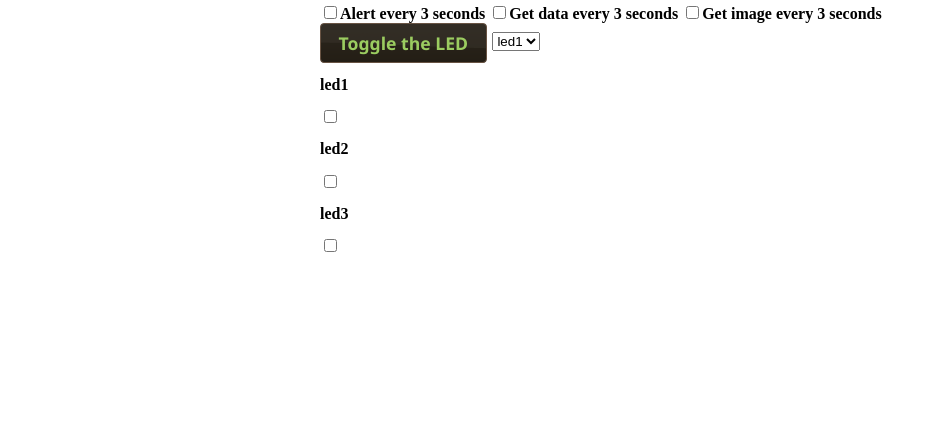
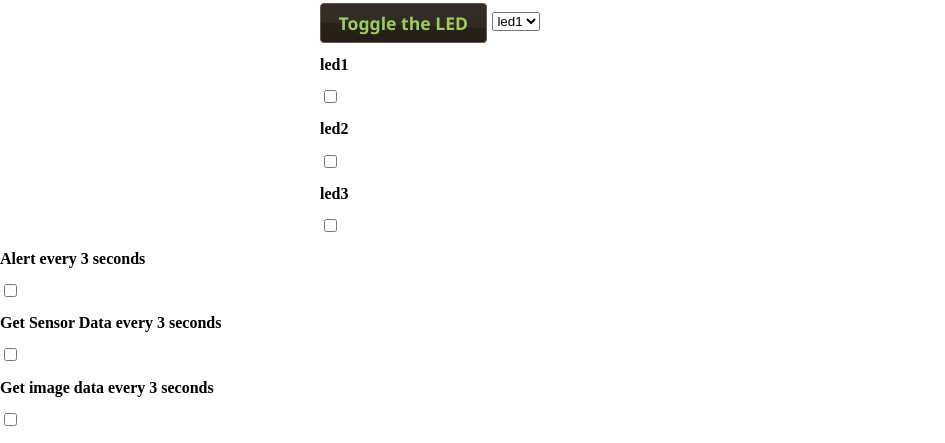
Before and after one commit to freefood89/Fishtank, a Flask app: page /dashboard in a window 1280 px wide. Shown: the part 947-1390 px from the top of the page, without its empty margins (0-945 px from the left). Before the commit the page ends 1199 px from the top, so only its background shows below. Run offline with Flask 2, Linux system fonts and the light colour scheme; some libraries are stand-ins or nearby versions.

Commit message:
Alert,Get Sensor, Get image changed to ON-OFF switches and they are fully functional. In some way. HTML is still a bit messy.

```diff
--- a/templates/dashboard.html
+++ b/templates/dashboard.html
@@ -67,6 +67,7 @@
 </head>
 <body>
     <link rel="stylesheet" href="static/jquery-ui-1.11.2.custom/jquery-ui.min.css">
+    <link rel="stylesheet" href="static/onoffswitch.css">
     <script src="static/jquery-ui-1.11.2.custom/external/jquery/jquery.js"></script>
     <script src="static/jquery-ui-1.11.2.custom/jquery-ui.min.js"></script>
     <script src="static/flot/jquery.flot.js"></script>
@@ -81,13 +82,35 @@
             <img id="RecentImage" src="http://renomania.ddns.net/recentImage">
         </article>
     </section>
-    <aside>
-            <input type="checkbox" id="check"><label for="check">Alert every 3 seconds</label>
-            <input type="checkbox" id="sensor"><label for="sensor">Get data every 3 seconds</label>
-            <input type="checkbox" id="image"><label for="image">Get image every 3 seconds</label>
+    <aside id='controls'>
             <button onclick="deviceToggle()" id="toggle">Toggle the LED</button>
             <select id="device_id"></select>
     </aside>
     <script src="static/dashboard.js"></script>
+
+
+
+    <h2>Alert every 3 seconds<h2>
+    <div class="onoffswitch">
+    <input type="checkbox" name="onoffswitch" class="onoffswitch-checkbox" id="check">  <label class="onoffswitch-label" for="check">
+            <span class="onoffswitch-inner"></span>
+        <span class="onoffswitch-switch"></span>
+    </div>
+
+
+    <h2>Get Sensor Data every 3 seconds<h2>
+    <div class="onoffswitch">
+    <input type="checkbox" name="onoffswitch" class="onoffswitch-checkbox" id="sensor">  <label class="onoffswitch-label" for="sensor">
+            <span class="onoffswitch-inner"></span>
+        <span class="onoffswitch-switch"></span>
+    </div>
+
+    <h2>Get image data every 3 seconds<h2>
+    <div class="onoffswitch">
+    <input type="checkbox" name="onoffswitch" class="onoffswitch-checkbox" id="image">  <label class="onoffswitch-label" for="image">
+            <span class="onoffswitch-inner"></span>
+        <span class="onoffswitch-switch"></span>
+    </div>
+
 </body>
 </html>
```
